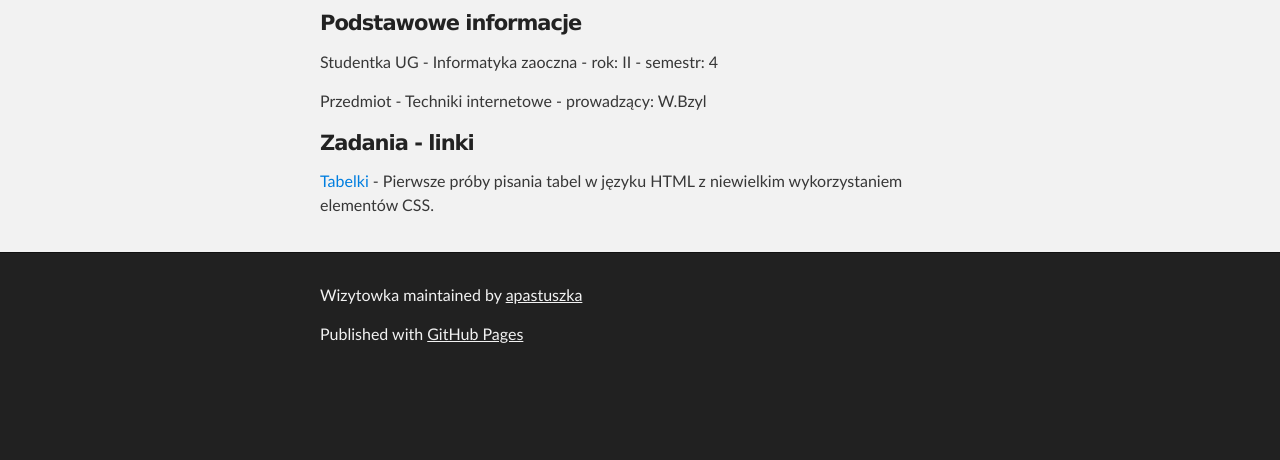
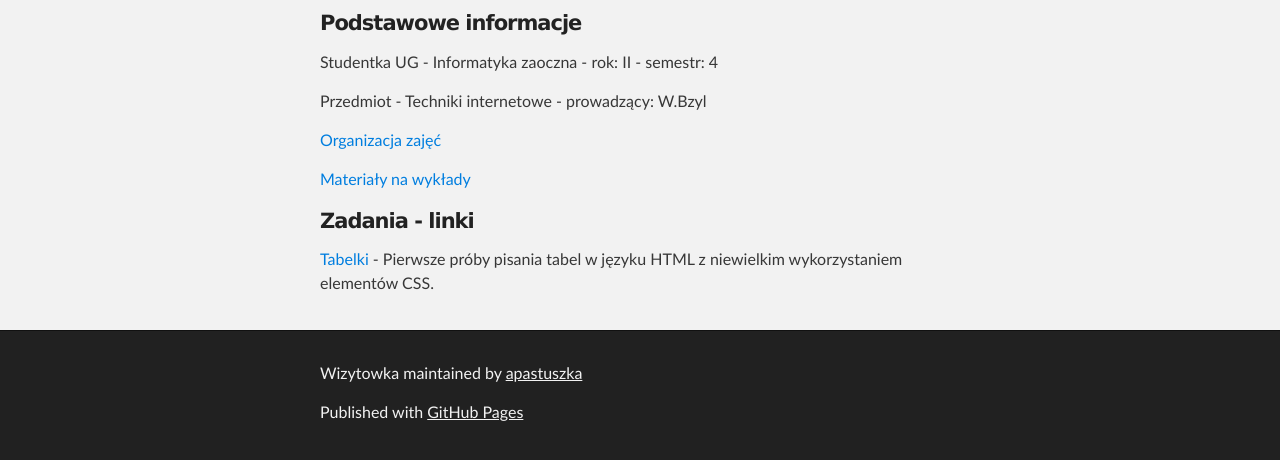
Before and after one commit to apastuszka/wizytowka, a plain HTML site: page index.html in a window 1280 px wide. Shown: the part 252-712 px from the top of the page. Drawn offline with Linux system fonts and the light colour scheme.

Commit message:
zmiana w index.html
dodane linki do strony z organizacją zajęć i do strony z materiałami do
wykładów

```diff
--- a/index.html
+++ b/index.html
@@ -34,6 +34,8 @@
 		<h4>Podstawowe informacje</h4>
         <p>Studentka UG - Informatyka zaoczna - rok: II - semestr: 4</p>
 		<p>Przedmiot - Techniki internetowe - prowadzący: W.Bzyl</p>
+		<p><a href="https://github.com/h5c3j/ti">Organizacja zajęć</a></p>
+		<p><a href="http://wbzyl.inf.ug.edu.pl/hcj/">Materiały na wykłady</a></p>
 		<h4>Zadania - linki</h4>
 		<p><a href="http://apastuszka.github.io/tabelki">Tabelki</a> -
 		Pierwsze próby pisania tabel w języku HTML z niewielkim wykorzystaniem elementów CSS.</p>
```
